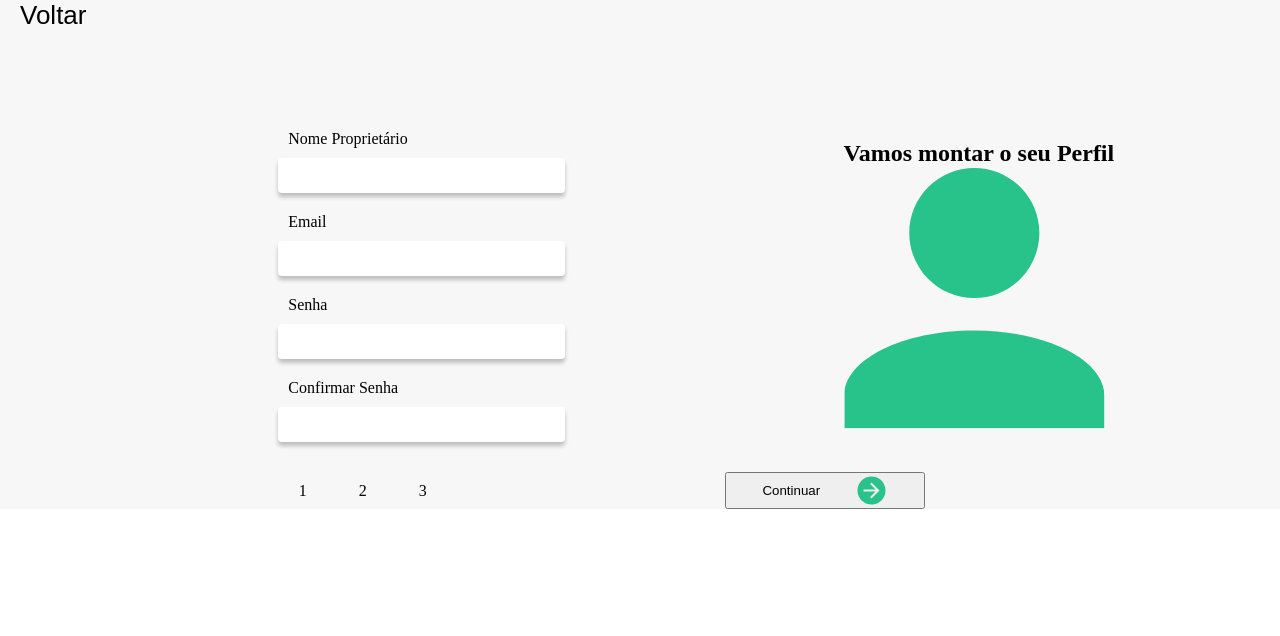
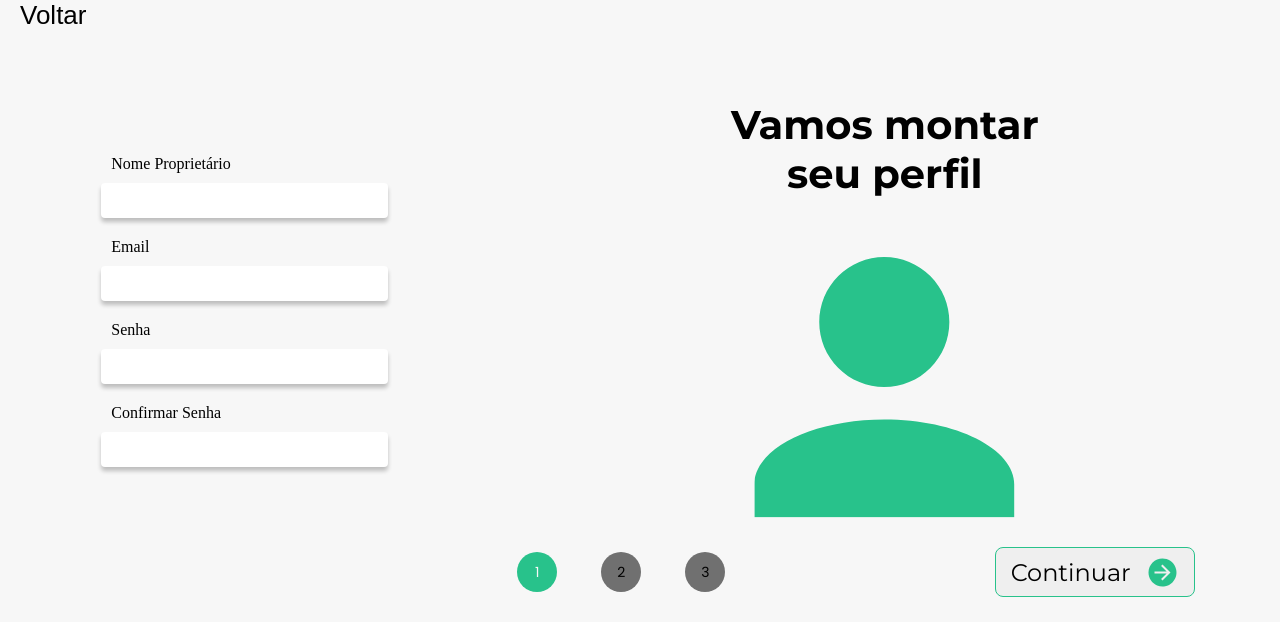
Before and after one commit to Agenda-Synapse/FrontEnd, an Angular app: page /cadastroprop in a window 1280 px wide. Shown: the top 636 px of the page. Built offline with nearby package versions, Linux system fonts and the light colour scheme; a web font is replaced by a local one.

Commit message:
completed: first page

```diff
--- a/src/app/pages/cadastroprop/cadastroprop.component.html
+++ b/src/app/pages/cadastroprop/cadastroprop.component.html
@@ -30,9 +30,9 @@
         </form>
       </div>
 
-
+      <div class="texto-imagem">
         <div class="montarPerfil">
-        <h2>Vamos montar o seu Perfil</h2>
+          <h2 class="text-perfil">Vamos montar <h2 class="text-perfil2">seu perfil</h2> </h2>
 
           <div class="imagem-pessoa">
               <img class="person" src="../../../assets/mdi_person.svg" alt="pessoa">
@@ -41,11 +41,17 @@
         </div>
       </div>
 
+</div>
+
+
 <div class="container-end">
+  <div class="fix-end">
     <div class="etapas">
       <div class="circle-1">1</div>
       <div class="circle-2">2</div>
       <div class="circle-3">3</div>
+
+  </div>
 
   </div>
 
--- a/src/app/pages/cadastroprop/cadastroprop.component.scss
+++ b/src/app/pages/cadastroprop/cadastroprop.component.scss
@@ -22,10 +22,11 @@ nav {
     align-items: center;
     background-color: var(--bg-princi);
 
+
     .cadastro-pessoa{
 
     height: max-content;
-    width: calc(40% - 40px);
+    width: calc(60% - 40px);
     padding: 20px;
     display: flex;
     flex-direction: column;
@@ -57,34 +58,137 @@ nav {
         }
       }
     }
-  }
+
+    .texto-imagem{
+      display: flex;
+      flex-direction: column;
+      align-items: center;
+      height: max-content;
+      width: 100%;
+
+      .montarPerfil{
+        display: flex;
+        flex-direction: column;
+        align-items: center;
+        height: max-content;
+        width: 20%;
+
+        .text-perfil{
+          height: 156px;
+          width: 313px;
+          display: flex;
+          flex-direction: column;
+          align-items: center;
+          font-size: var(--second-font-size);
+          font-family: var(--second-font);
+
+          .text-perfil2{
+            font-size: var(--second-font-size);
+            font-family: var(--second-font);
+          }
+
+    }
+
+
+
+
+      }
+
+    }
+
+    }
+
 
   .container-end{
-    height: max-content;
+    height: 100px;
     display: flex;
     justify-content: space-evenly;
     align-items: center;
     width: 100%;
     background-color: var(--bg-princi);
 
-    .etapas{
-      height: fit-content;
-      width: 8rem;
+
+    .fix-end{
+      width: 50%;
       display: flex;
-      justify-content: space-between;
-      align-items: flex-end;
+      justify-content: flex-end;
+
+
+
+      .etapas{
+        height: fit-content;
+        width: 13rem;
+        display: flex;
+        justify-content: space-between;
+        align-items: flex-end;
+
+        .circle-1{
+          height: 40px;
+          width: 40px;
+          display: flex;
+          justify-content: center;
+          align-items: center;
+          border-radius: 50%;
+          background-color: var(--green);
+          color: var(--bg-princi);
+          font-family: var(--fourth-font);
+          font-size: 14px;
+
+        }
+
+        .circle-2{
+          height: 40px;
+          width: 40px;
+          display: flex;
+          justify-content: center;
+          align-items: center;
+          border-radius: 50%;
+          background-color: var(--gray);
+          font-family: var(--fourth-font);
+          font-size: 14px;
+
+        }
+
+        .circle-3{
+
+          height: 40px;
+          width: 40px;
+          display: flex;
+          justify-content: center;
+          align-items: center;
+          border-radius: 50%;
+          background-color: var(--gray);
+          font-family: var(--fourth-font);
+          font-size: 14px;
+
+
+        }
+
+
+      }
+
     }
 
+
     .proxima{
+      height: max-content;
+      width: calc(30% - 0px);
+      display: flex;
+      justify-content: flex-end;
 
-      width: 20%;
+
 
       .proxima-etapa{
-
+        height: 50px;
         width: 200px;
         display: flex;
         justify-content: space-evenly;
         align-items: center;
+        border: solid 1px var(--green);
+        border-radius: 8px;
+        cursor: pointer;
+        font-family: var(--second-font);
+        font-size: 24px;
 
       }
     }
```
Lines whose indentation alone changed are shown as unchanged.
